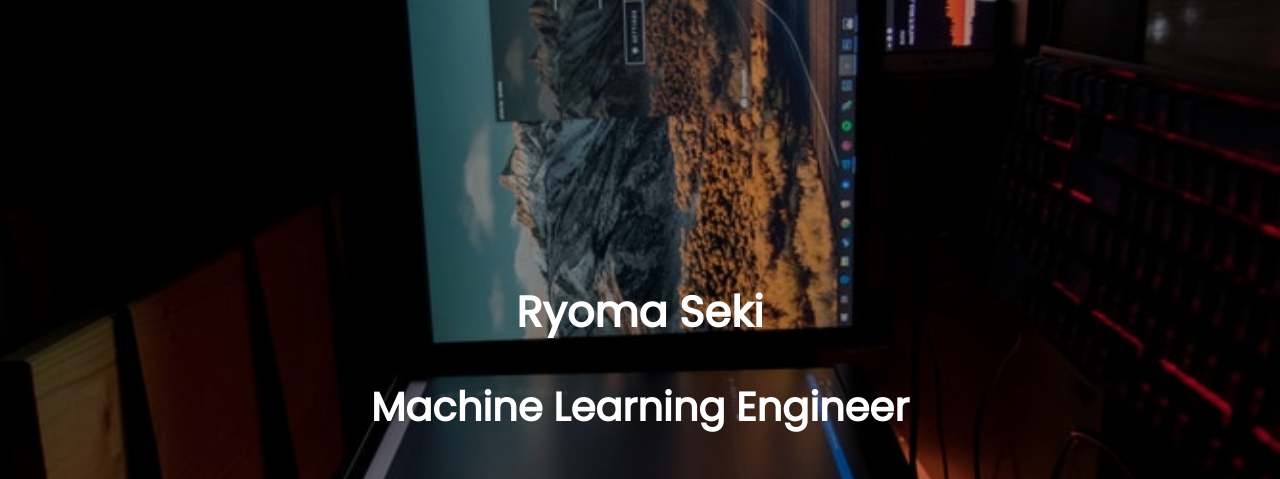
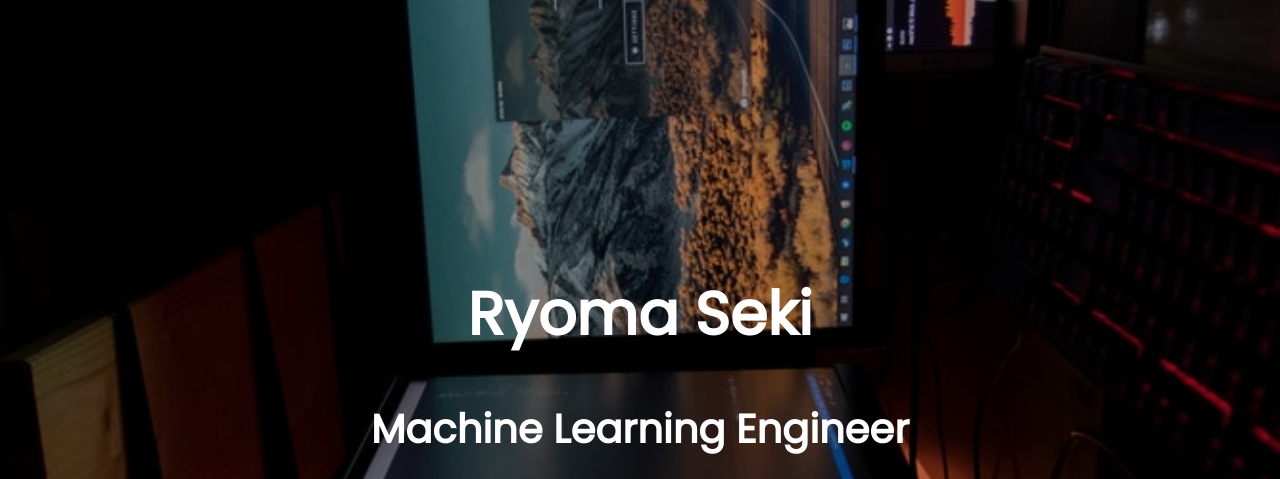
Before and after one commit to Kotoneryuuma/portfolio_git, a plain HTML site: page index.html in a window 1280 px wide. Shown: the top 479 px of the page. Drawn offline with Linux system fonts and the light colour scheme.

Commit message:
Update index.css

```diff
--- a/index.css
+++ b/index.css
@@ -34,7 +34,7 @@ svg{
   left: 0;
 }
 h1{
-  font-size: 43px;
+  font-size: 60px;
 }
 h2{
   font-size: 40px;
```
